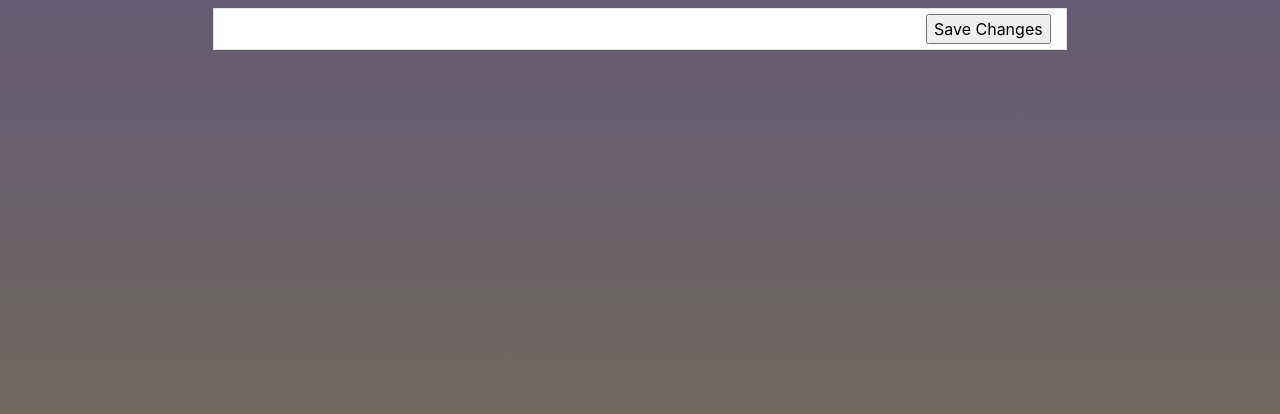
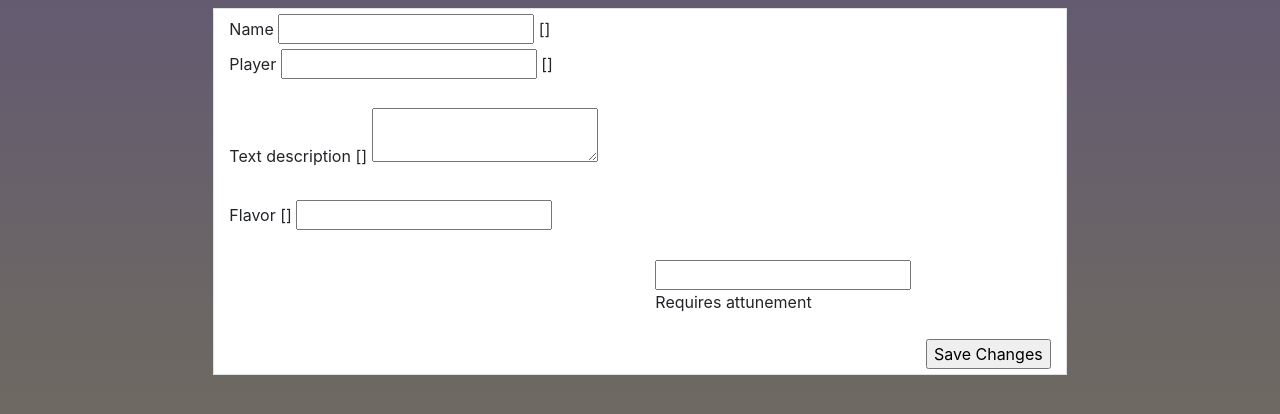
Before and after one commit to IJumpAround/aftermath, a Django app: template aftermath_django/item_management/templates/item_management/weapon_update_form.html in a window 1280 px wide. Shown: the part 103-517 px from the top of the page. Run offline with Django 3.2, Linux system fonts and the light colour scheme; the template is opened without the code that fills it, so the values that code supplies are empty, except form fields; tables that the repository leaves empty hold one stand-in row (values such as "Sample post"); form fields are guessed from the names that the template uses; some libraries are stand-ins or nearby versions.

Commit message:
Manually setup update form.

```diff
--- a/aftermath_django/item_management/models.py
+++ b/aftermath_django/item_management/models.py
@@ -89,11 +89,9 @@
                                blank=False,
                                null=False)
 
-    obtained_from = models.TextField(null=True,
-                                     blank=True)
 
     quantity = models.IntegerField(default=1)
-    value = models.IntegerField(default=None, null=True)
+    value = models.CharField(default=None, null=True, max_length=30)
 
     @classmethod
     def query_common_base_fields(cls):
--- a/aftermath_django/item_management/static/item_management/css/edit_item.css
+++ b/aftermath_django/item_management/static/item_management/css/edit_item.css
@@ -1,3 +1,10 @@
 input.save-item-button {
     float: right;
 }
+
+
+ul.checkbox li {
+  border: 1px transparent solid;
+  display:inline-block;
+  width:12em;
+}
--- a/aftermath_django/item_management/templates/item_management/item_table.html
+++ b/aftermath_django/item_management/templates/item_management/item_table.html
@@ -19,7 +19,6 @@
                 <th></th>
                 <th></th>
                 <th></th>
-                <th>Type</th>
                 <th>Name</th>
                 <th>Description</th>
                 <th>Rarity</th>
--- a/aftermath_django/item_management/templates/item_management/weapon_update_form.html
+++ b/aftermath_django/item_management/templates/item_management/weapon_update_form.html
@@ -7,19 +7,61 @@
 {% endblock %}
 
 {% block content %}
+
     <div>
         <form method="post">{% csrf_token %}
-    {% for field in form %}
+            {#    {% for field in form %}#}
+            {#    <div class="fieldWrapper">#}
+            {#        {{ field.errors }}#}
+            {#        {{ field.label_tag }} {{ field|safe }}#}
+            {#        {% if field.help_text %}#}
+            {#        <p class="help">{{ field.help_text|safe }}</p>#}
+            {#        {% endif %}#}
+            {#    </div>#}
+            {#{% endfor %}#}
+
             <div class="fieldWrapper">
-        {{ field.errors }}
-        {{ field.label_tag }} {{ field|safe }}
-        {% if field.help_text %}
-        <p class="help">{{ field.help_text|safe }}</p>
+                {{ form.name.label_tag }} {{ form.name }} <span class="field-error"> {{ form.name.errors }} </span>
+            </div>
+
+            <div class="fieldWrapper">
+                {{ form.player.label_tag }} {{ form.player }} <span class="field-error">{{ form.player.errors }}</span>
+            </div>
+
+            <br>
+
+            <div class="fieldWrapper">
+                {{ form.text_description.label_tag }} <span class="field-error">{{ form.player.errors }}</span>
+                {{ form.text_description }}
+            </div>
+
+            <br>
+
+            <div class="fieldWrapper">
+                {{ form.flavor.label_tag }} <span class="field-error">{{ form.flavor.errors }}</span>
+                {{ form.flavor }}
+            </div>
+
+            <br>
+
+            <div class="field-options-wrapper">
+                <ul class="checkbox">
+                    {% if form.is_equipped != None %}
+                        <li> {{ form.is_equipped }} {{ form.is_equipped.label_tag }}</li>
                     {% endif %}
+                    {% if form.is_attuned != None %}
+                        <li> {{ form.is_attuned }} {{ form.is_attuned.label_tag }}</li>
+                    {% endif %}
+                    {% if form.requires_attunement != None %}
+                        <li> {{ form.requires_attunement }} {{ form.requires_attunement.label_tag }}</li>
+                    {% endif %}
+                </ul>
+
             </div>
-{% endfor %}
+
             <input type="submit" class="save-item-button" value="Save Changes">
+
         </form>
     </div>
-    {{form.media}}
+    {{ form.media }}
 {% endblock %}
```
Lines whose indentation alone changed are shown as unchanged.
